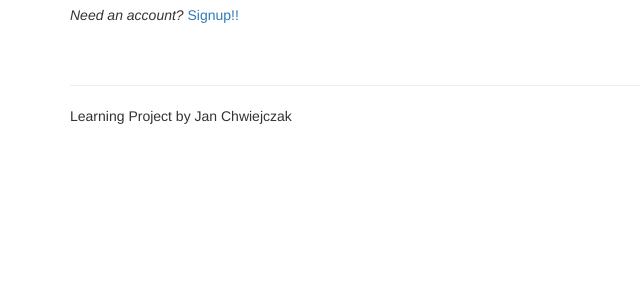
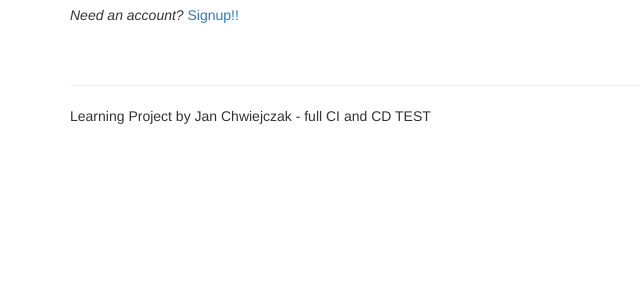
Before and after one commit to JanChwiejczak/flask-todo-app-learning, a Flask app: page / in a window 1280 px wide. Shown: the part 406-706 px from the top of the page, without its empty margins (0-640 px from the left). Run offline with Flask 2, Linux system fonts and the light colour scheme; some libraries are stand-ins or nearby versions.

Commit message:
Full test for CI and CD to Heroku

```diff
--- a/project/templates/_base.html
+++ b/project/templates/_base.html
@@ -52,7 +52,7 @@
     </div>
     <div class="footer">
         <hr>
-        <p>Learning Project by Jan Chwiejczak</p>
+        <p>Learning Project by Jan Chwiejczak - full CI and CD TEST</p>
     </div>
 </div>
 <script src="{{url_for('static',filename='js/jquery-2.2.4.min.js') }}"></script>
```
Also changed, not shown: testtravisCI.txt (deleted).
